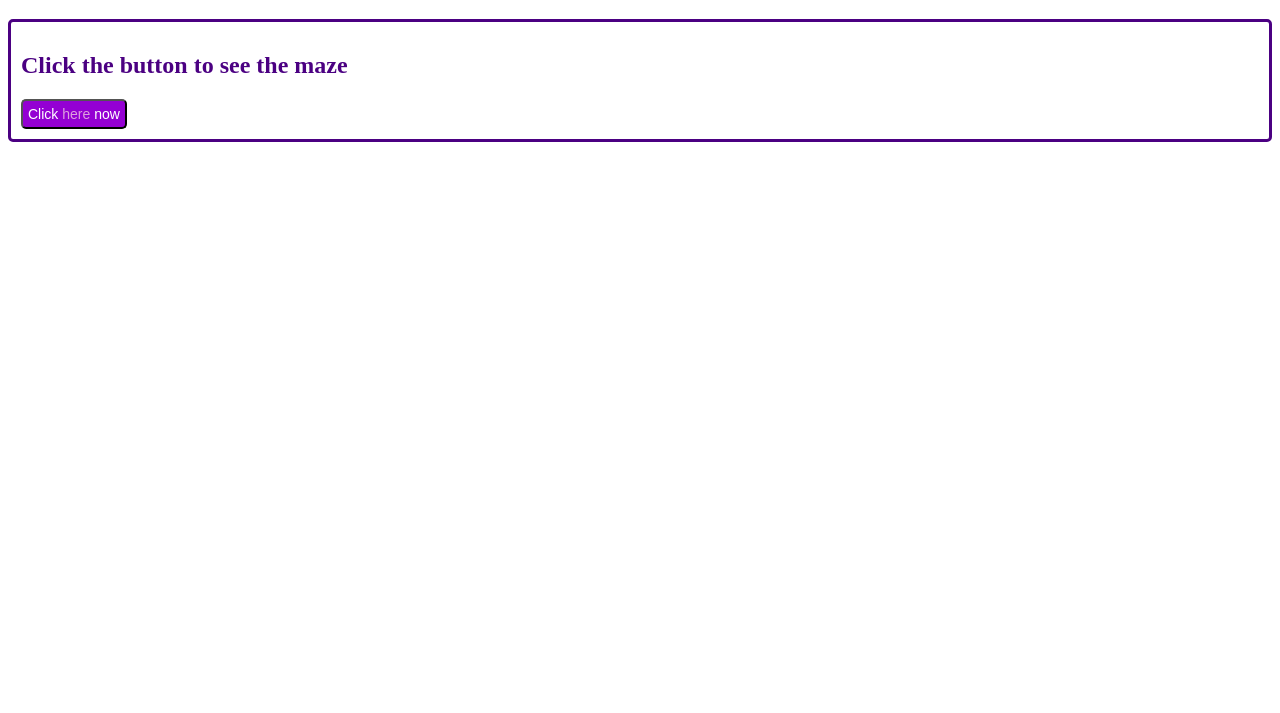
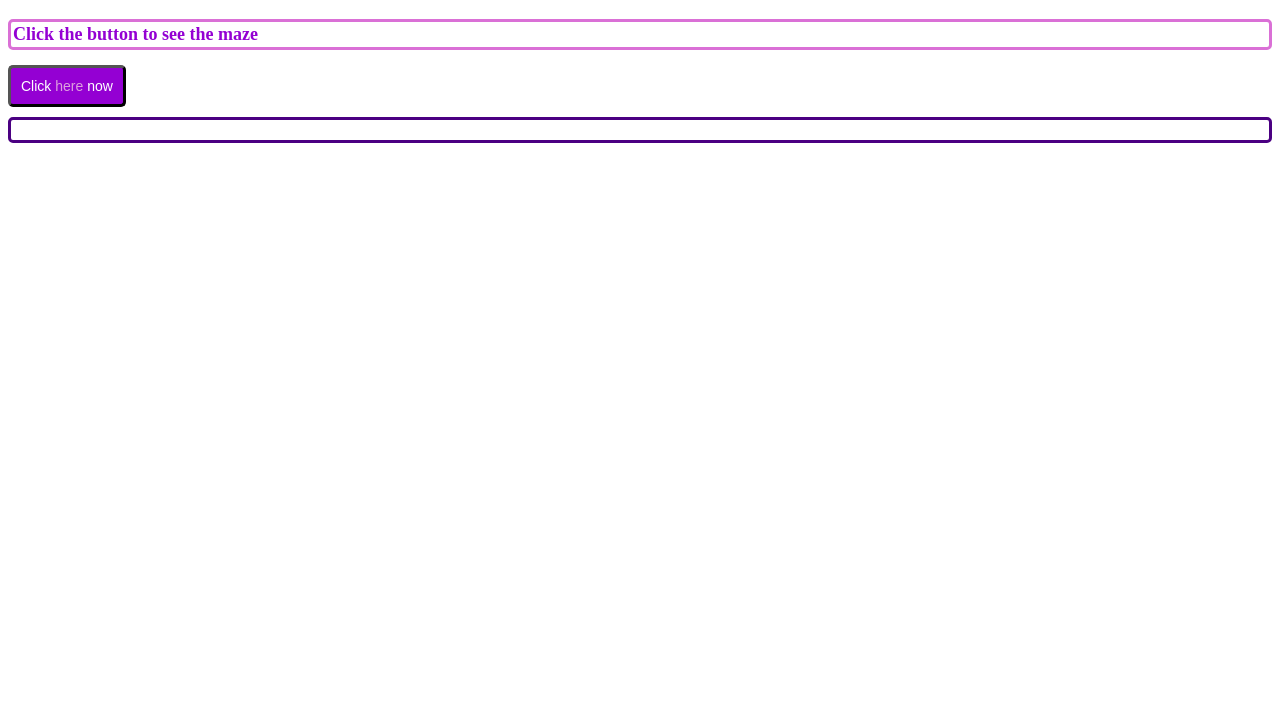
Before and after one commit to bigplans47/javascript_snake_matrix_maze, a plain HTML site: page index.html in a window 1280 px wide. Shown: the part 87-800 px from the top of the page. Drawn offline with Linux system fonts and the light colour scheme.

Commit message:
update css

```diff
--- a/index.html
+++ b/index.html
@@ -7,9 +7,9 @@
   </head>
   <body>
     <h1>This is a problem solving maze</h1>
+    <h2>Click the button to see the maze</h2>
+    <button onclick ='showArray()'>Click <span id='addWord'></span> now</button>
     <div id="intro">
-      <h2>Click the button to see the maze</h2>
-      <button onclick ='showArray()'>Click <span id='addWord'></span> now</button>
     </div>
     <script src='maze.js'></script>
   </body>
--- a/maze.js
+++ b/maze.js
@@ -121,34 +121,35 @@ document.getElementById('addWord').innerHTML = 'here';
 
 
 function showArray() {
-  let br = document.createElement('br');
-  let para = document.createElement('h1');
-  let length = originalArray.length
-  // let linebreak = document.createElement("br");
-  console.log(length);
-  for (var i = 0; i < length; i++) {
-    let node = document.createTextNode(originalArray[i]);
-    console.log(node);
-    para.appendChild(node);
-    para.appendChild(br);
+  var para = document.createElement('div');
+  para.setAttribute('class', 'box');
+  var length = originalArray.length;
+  // var br = document.createElement('br');
+  for (let i = 0; i < length; i++) {
+    var single = originalArray[i].toString().split(',');
+    console.log(i, "yo");
+    for (let i = 0; i < single.length; i++) {
+      var cell = document.createElement('h1');
+      cell.append(single[i])
+      para.append(cell);
+    }
+    // para.append(br);
+    let node = document.createTextNode(single);
+    // console.log(single[1]);
+    // para.appendChild(node);
   }
 
+  let element = document.getElementById('intro');
+  element.append(para);
+  search(fromRow,fromColumn,toRow,toColumn);
   // let node0 = document.createTextNode(originalArray[0]);
   // let node1 = document.createTextNode(originalArray[1]);
   // let node2 = document.createTextNode(originalArray[2]);
-  // let node3 = document.createTextNode(originalArray[3]);
-  // let node4 = document.createTextNode(originalArray[4]);
-  // let node5 = document.createTextNode(originalArray[5]);
   // para.appendChild(node0);
   // para.appendChild(br);
   // para.appendChild(node1);
   // para.appendChild(node2);
-  // para.appendChild(node3);
-  // para.appendChild(node4);
-  // para.appendChild(node5);
-  let element = document.getElementById('intro');
-  element.append(para);
-  search(fromRow,fromColumn,toRow,toColumn);
+
 
 
 }
--- a/style.css
+++ b/style.css
@@ -3,7 +3,10 @@
   border-style: solid;
   padding: 10px;
   border-radius: 5px;
-  /* background-color: yellow; */
+  display: grid;
+  /* grid-gap: 20px 20px; */
+  grid-template-columns: auto auto auto auto auto auto;
+  /* width: 100% */
 }
 
 h1 {
@@ -13,22 +16,36 @@ h1 {
   border-radius: 5px;
 }
 
-#intro p {
-  color: orange;
-}
-
-#intro button span {
+button span {
   color: #DDA0DD;
 }
 
-p {
+h2 {
   font-size: 18px;
+  color: #9400D3;
+  font-size: 18px;
+  border-style: solid;
+  border-radius: 5px;
+  padding: 2px;
+  border-color: #DA70D6;
 }
 
 button {
-  padding: 5px;
+  padding: 10px;
   border-radius: 5px;
   background-color: #9400D3;
   color: white;
   font-size: 14px;
+  margin-bottom: 10px;
+  border-color: black;
+  border-width: 3px;
 }
+
+.box {
+  background-color: yellow;
+  margin-top: 20px;
+  /* width: 160px; */
+  text-align: center;
+  /* display: inline-grid ; */
+  /* float: left; */
+}
```
